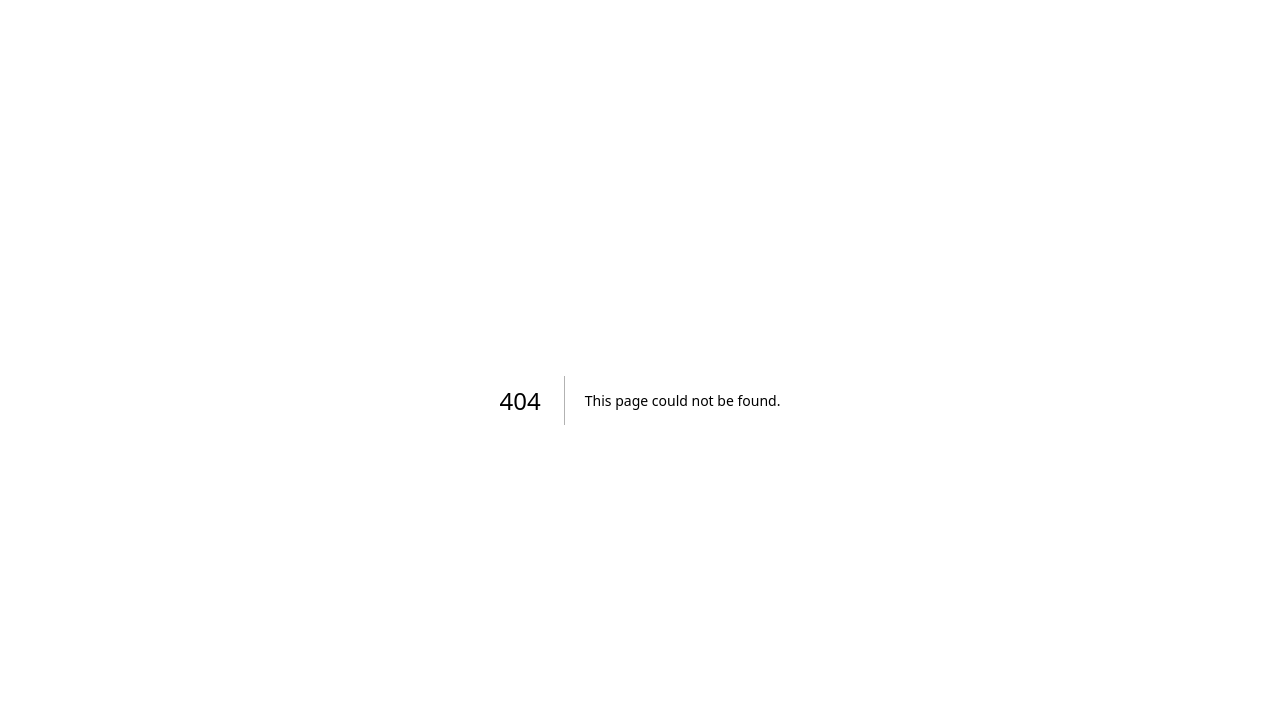
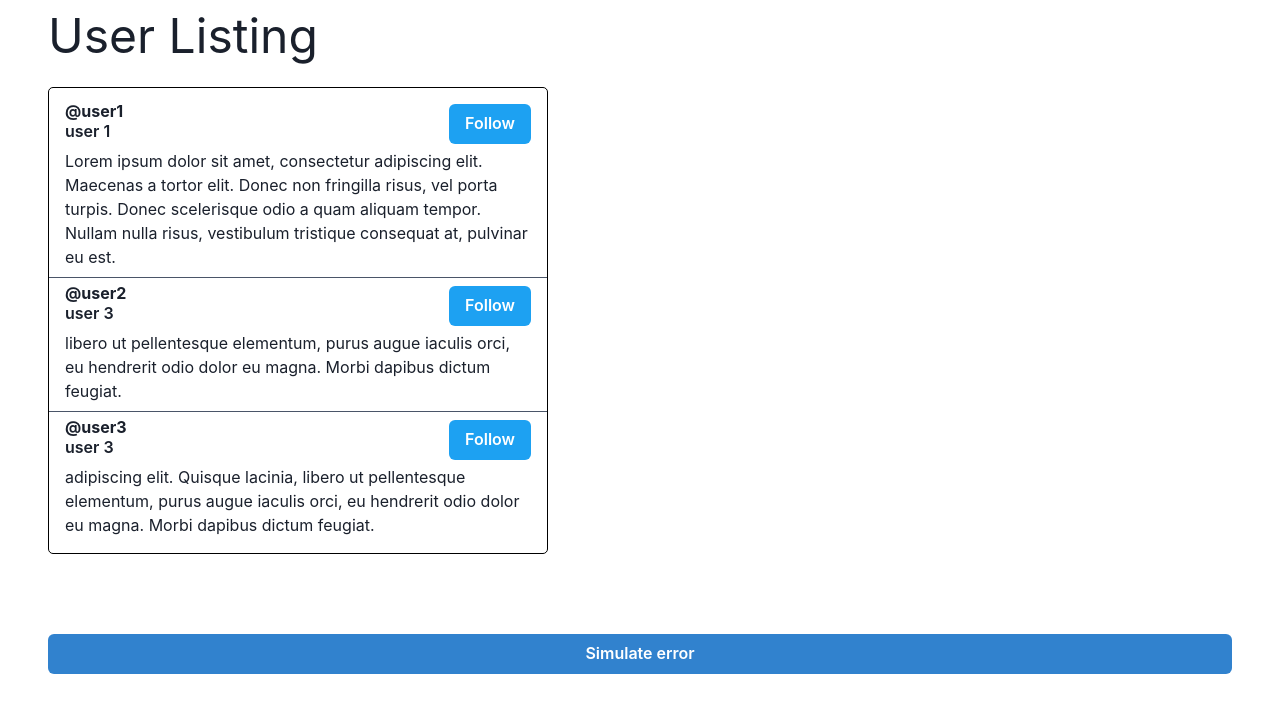
Before and after one commit to RaindyHardian/next-error-handling, a Next.js app: page /users in a window 1280 px wide. Before the commit this address had no page. Shown: the top 712 px of the page. Built offline with nearby package versions, Linux system fonts and the light colour scheme.

Commit message:
chore: add listing example

```diff
--- /dev/null
+++ b/components/UserListing/ErrorFallback.js
@@ -0,0 +1,20 @@
+import { Flex, Text } from '@chakra-ui/react';
+import React from 'react';
+
+const ErrorFallback = ({ ...props }) => {
+  return (
+    <Flex
+      background="gray.200"
+      w="100%"
+      justifyContent="center"
+      alignItems="center"
+      {...props}
+    >
+      <Text maxW="500px" fontWeight="semibold">
+        Something went wrong, click to retry...
+      </Text>
+    </Flex>
+  );
+};
+
+export default ErrorFallback;
--- /dev/null
+++ b/components/UserListing/UserListItem.js
@@ -0,0 +1,24 @@
+import { Button, Flex, Text } from '@chakra-ui/react';
+import React from 'react';
+import ErrorBoundary from '../ErrorBoundary';
+import ErrorFallback from './ErrorFallback';
+import UserPrimaryInfo from './UserPrimaryInfo';
+
+const UserListItem = ({ user }) => {
+  return (
+    <Flex direction="column" px="1rem">
+      <Flex justifyContent="space-between" mb="5px">
+        <ErrorBoundary CustomFallbackUI={() => <ErrorFallback />}>
+          <UserPrimaryInfo user={user} />
+        </ErrorBoundary>
+
+        <Button colorScheme={'twitter'} flexShrink={0}>
+          Follow
+        </Button>
+      </Flex>
+      <Text>{user.desc}</Text>
+    </Flex>
+  );
+};
+
+export default UserListItem;
--- /dev/null
+++ b/components/UserListing/UserListing.js
@@ -0,0 +1,37 @@
+import { StackDivider, VStack } from '@chakra-ui/react';
+import React from 'react';
+import ErrorBoundary from '../ErrorBoundary';
+import ErrorFallback from './ErrorFallback';
+import UserListItem from './UserListItem';
+
+const UserListing = ({ users }) => {
+  return (
+    <ErrorBoundary
+      CustomFallbackUI={() => <ErrorFallback minHeight="300px" maxW="500px" />}
+    >
+      <VStack
+        divider={<StackDivider borderColor="gray.600" />}
+        direction={'column'}
+        border="1px solid black"
+        maxW="500px"
+        borderRadius="5px"
+        py="1rem"
+      >
+        {users.map((user) => (
+          <ErrorBoundary
+            key={user.id}
+            CustomFallbackUI={() => <ErrorFallback minHeight="80px" />}
+          >
+            <UserListItem key={user.id} user={user} />
+          </ErrorBoundary>
+        ))}
+
+        {/* {users.map((user) => (
+          <UserListItem key={user.id} user={user} />
+        ))} */}
+      </VStack>
+    </ErrorBoundary>
+  );
+};
+
+export default UserListing;
--- /dev/null
+++ b/components/UserListing/UserPrimaryInfo.js
@@ -0,0 +1,15 @@
+import { Flex, Text } from '@chakra-ui/react';
+import React from 'react';
+
+const UserPrimaryInfo = ({ user }) => {
+  return (
+    <Flex direction="column">
+      <Text fontWeight="bold" lineHeight="15px">
+        @{user.username}
+      </Text>
+      <Text fontWeight="semibold">{`${user.name?.firstName} ${user.name.lastName}`}</Text>
+    </Flex>
+  );
+};
+
+export default UserPrimaryInfo;
--- /dev/null
+++ b/pages/users.js
@@ -0,0 +1,61 @@
+import React, { useState } from 'react';
+import { Button, Flex, Text } from '@chakra-ui/react';
+import UserListing from '@/components/UserListing/UserListing';
+
+const USERS = [
+  {
+    id: 1,
+    username: 'user1',
+    name: {
+      firstName: 'user',
+      lastName: '1',
+    },
+    desc: 'Lorem ipsum dolor sit amet, consectetur adipiscing elit. Maecenas a tortor elit. Donec non fringilla risus, vel porta turpis. Donec scelerisque odio a quam aliquam tempor. Nullam nulla risus, vestibulum tristique consequat at, pulvinar eu est.',
+  },
+  {
+    id: 2,
+    username: 'user2',
+    name: {
+      firstName: 'user',
+      lastName: '3',
+    },
+    desc: 'libero ut pellentesque elementum, purus augue iaculis orci, eu hendrerit odio dolor eu magna. Morbi dapibus dictum feugiat.',
+  },
+  {
+    id: 3,
+    username: 'user3',
+    name: {
+      firstName: 'user',
+      lastName: '3',
+    },
+    desc: 'adipiscing elit. Quisque lacinia, libero ut pellentesque elementum, purus augue iaculis orci, eu hendrerit odio dolor eu magna. Morbi dapibus dictum feugiat.',
+  },
+];
+
+export default function UserListingPage() {
+  const [users, setUsers] = useState([...USERS]);
+
+  const simulateError = () => {
+    setUsers((val) =>
+      val.map((user) => {
+        if (user.id === 2) {
+          delete user.name;
+          return user;
+        }
+        return user;
+      })
+    );
+  };
+
+  return (
+    <Flex direction={'column'} px="3rem">
+      <Text fontSize="5xl" mb="15px">
+        User Listing
+      </Text>
+      <UserListing users={users} />
+      <Button colorScheme="blue" mt="80px" onClick={simulateError}>
+        Simulate error
+      </Button>
+    </Flex>
+  );
+}
```
